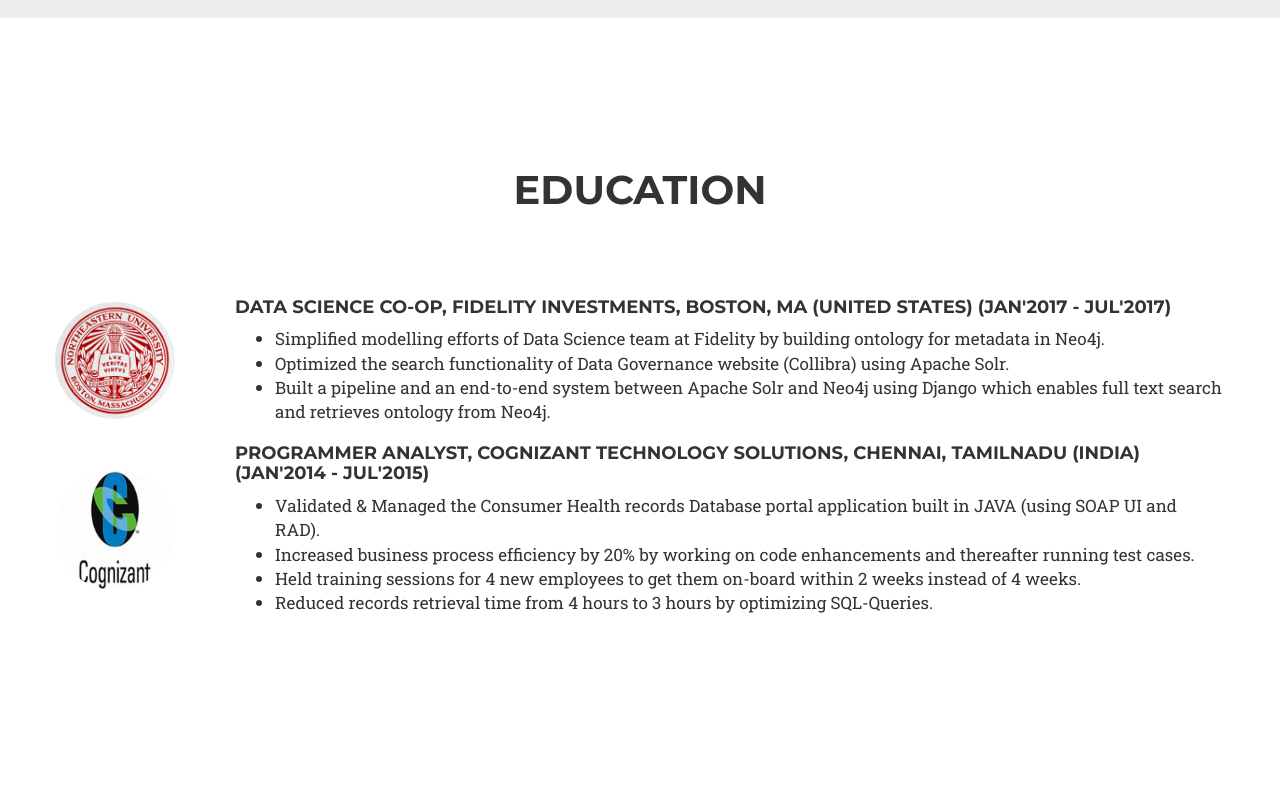
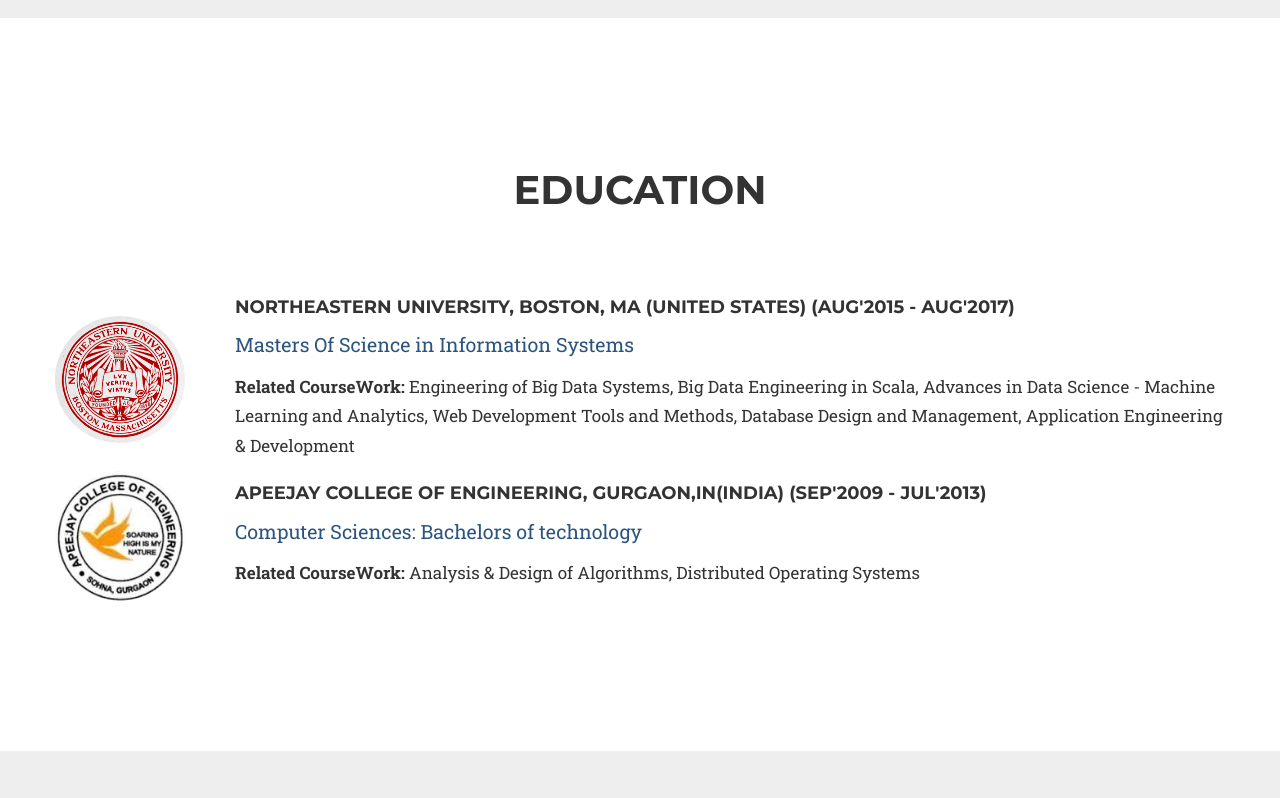
Before and after one commit to aasthagrover/aasthagrover.github.io, a website: page index.html in a window 1280 px wide. Shown: the part 3832-4630 px from the top of the page. Drawn offline with nearby package versions, Linux system fonts and the light colour scheme; a web font is replaced by a local one.

Commit message:
third-release

```diff
--- a/index.html
+++ b/index.html
@@ -335,7 +335,7 @@
     </section>
 
 	<!---Education-->
-	<section id="experience">
+	<section id="education">
         <div class="container">
             <div class="row">
                 <div class="col-lg-12 text-center">
@@ -348,33 +348,27 @@
 				<tr>
 				<td>
 				<div>
-                 <img class="img-circle  img-responsive" src="img/logos/northeastern.jpg" height="120" width="120" alt="">
+                 <img class="img-circle  img-responsive" src="img/logos/northeastern.jpg" height="130" width="130" alt="">
                 </div>
 				</td>
 				<td>
-                 <h4>Data Science Co-op, Fidelity Investments, Boston, MA (United States) (Jan'2017 - Jul'2017)</h4>
-				 <ul style="text-align:left;font-size:17px;">
-				 <li>Simplified modelling efforts of Data Science team at Fidelity by building ontology for metadata in Neo4j.</li>
-				 <li>Optimized the search functionality of Data Governance website (Collibra) using Apache Solr.</li>
-				 <li>Built a pipeline and an end-to-end system between Apache Solr and Neo4j using Django which enables full text search and retrieves ontology from Neo4j.</li>
-				 </ul>
+                 <p><h4>Northeastern University, Boston, MA (United States) (Aug'2015 - Aug'2017)</h4></p>
+				 <p style="color:#2B547E;;font-weight:400;font-size:140%;">Masters Of Science in Information Systems</p>
+
+                 <p style="font-size:17px;" ><b>Related CourseWork:</b> Engineering of Big Data Systems, Big Data Engineering in Scala, Advances in Data Science - Machine Learning and Analytics, Web Development Tools and Methods, Database Design and Management, Application Engineering & Development</p>
 				 <td>
 				 </tr>
 				 <br><br><br><br><br><br>
 				 <tr>
 				 <td>
 				 <div>
-                 <img class="img-circle img-responsive" src="img/logos/cog.jpg" height="120" width="120" alt="">
+                 <img class="img-circle img-responsive" src="img/logos/apj.png" height="130" width="130" alt="">
                   </div>
 				 </td>
 				 <td>
-				  <h4>Programmer Analyst, Cognizant Technology Solutions, Chennai, TamilNadu (India) (Jan'2014 - Jul'2015)</h4>
-				 <ul style="text-align:left;font-size:17px;">
-				 <li>Validated & Managed the Consumer Health records Database portal application built in JAVA (using SOAP UI and RAD).</li>
-				 <li>Increased business process efficiency by 20% by working on code enhancements and thereafter running test cases.</li>
-				 <li>Held training sessions for 4 new employees to get them on-board within 2 weeks instead of 4 weeks.</li>
-				 <li>Reduced records retrieval time from 4 hours to 3 hours by optimizing SQL-Queries.</li>
-				 </ul>
+				  <p><h4>Apeejay College Of Engineering, Gurgaon,IN(India) (Sep'2009 - Jul'2013)</h4></p>
+				   <p style="color:#2B547E;;font-weight:400;font-size:140%;">Computer Sciences: Bachelors of technology</p>
+				 <p style="font-size:17px;"><b>Related CourseWork:</b> Analysis & Design of Algorithms, Distributed Operating Systems</p>
 				 <td>
 				 </tr>
 				 </table>
@@ -384,7 +378,7 @@
     </section>
 
 	    <!-- Education Section -->
-    <section id="education">
+   <!-- <section id="education">
         <div class="container">
             <div class="row">
                 <div class="col-lg-12 text-center">
@@ -428,11 +422,11 @@
                 </div>
             </div>
         </div>
-    </section>
+    </section>-->
 
 	<!--Skills Section-->
 
-	<section id="skills">
+	<section id="skills" class="bg-light-gray">
         <div class="row text-center">
 			<h1 class="section-heading">SkillSet</h1>
 			<table align="center">
@@ -537,7 +531,7 @@
 
 
     <!-- Contact Section -->
-    <section id="cont"  class="bg-light-gray">
+    <section id="cont" style="background-color:#85C1E9">
         <div class="container">
             <div class="row">
                 <div class="col-lg-12 text-center">
```
